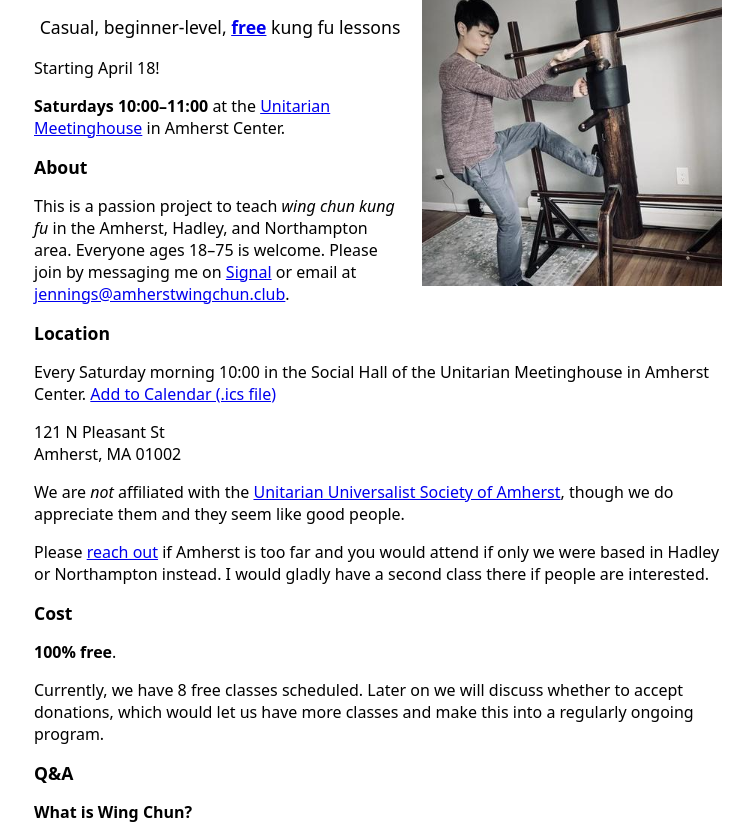
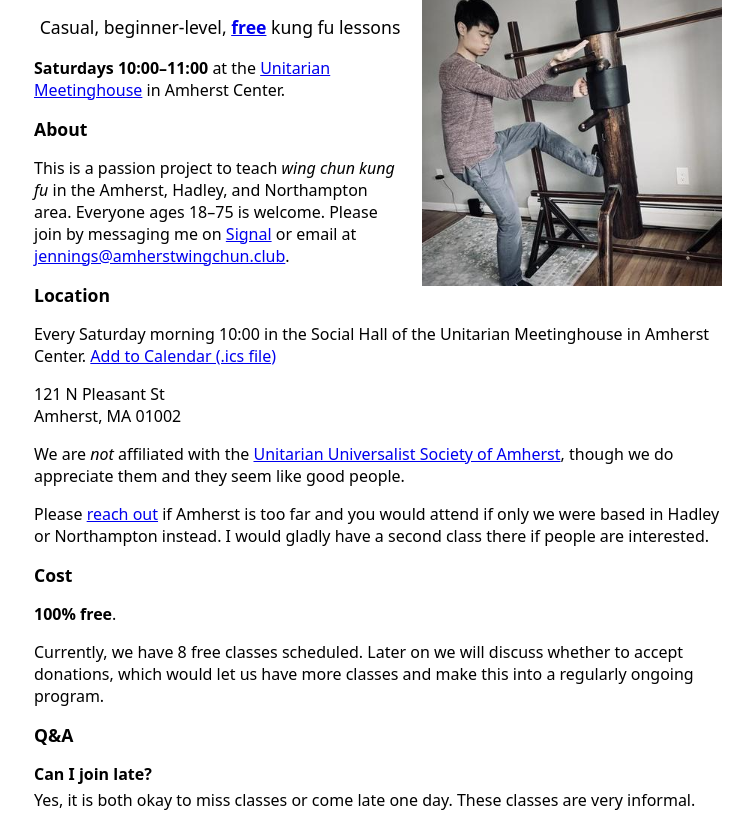
Before and after one commit to jennydaman/amherstwingchun.club, a plain HTML site: page docs/index.html in a window 1280 px wide. Shown: the part 51-875 px from the top of the page, without its empty margins (254-1007 px from the left). Drawn offline with Linux system fonts and the light colour scheme.

Commit message:
Remove "Starting April 18!" message, add "Can I join late?"

```diff
--- a/docs/index.html
+++ b/docs/index.html
@@ -28,10 +28,6 @@
 
 <p id="subtitle">
   Casual, beginner-level, <a href="#cost" style="font-weight: bold">free</a> kung&nbsp;fu lessons
-</p>
-
-<p>
-  Starting April 18!
 </p>
 
 <p>
@@ -105,6 +101,11 @@
 <h2>Q&amp;A</h2>
 
 <dl>
+  <dt>Can I join late?</dt>
+  <dd>
+    Yes, it is both okay to miss classes or come late one day. These classes
+    are very informal.
+  </dd>
   <dt>What is Wing Chun?</dt>
   <dd>
     Wing chun 咏春 is a Chinese martial art which emphasizes speed and simplicity
@@ -175,7 +176,7 @@
         <li>Fast vertical punches down the centerline. I strike without giving up my posture.</li>
         <li>
           <s style="font-style: italic">Obliterate my opponent with deadly <b>chain punches</b>.</s>
-          Just kidding, chain punches aren't actually practical.
+          Just kidding, chain punches are rarely practical.
           These clips are cherry-picked to make me look good. Actually my
           sparring partner here was way more skillful than me.
         </li>
```
